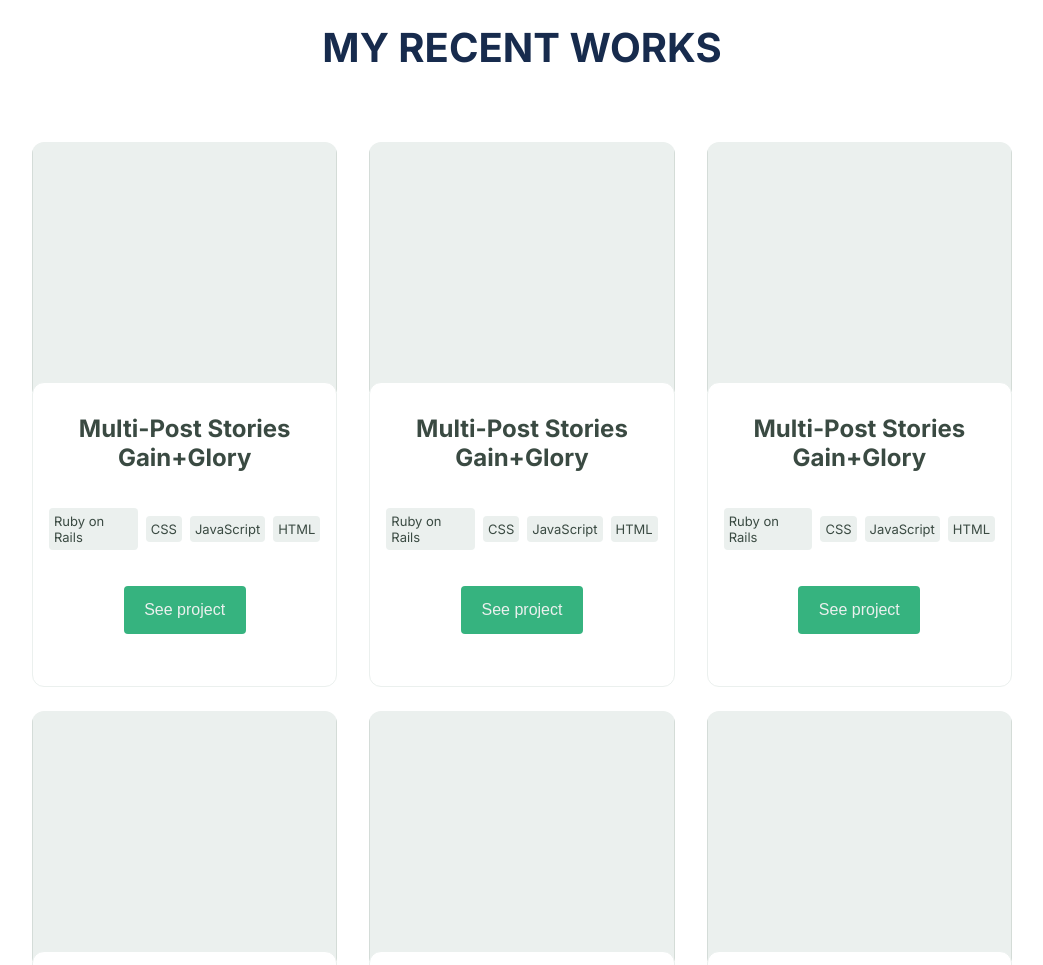
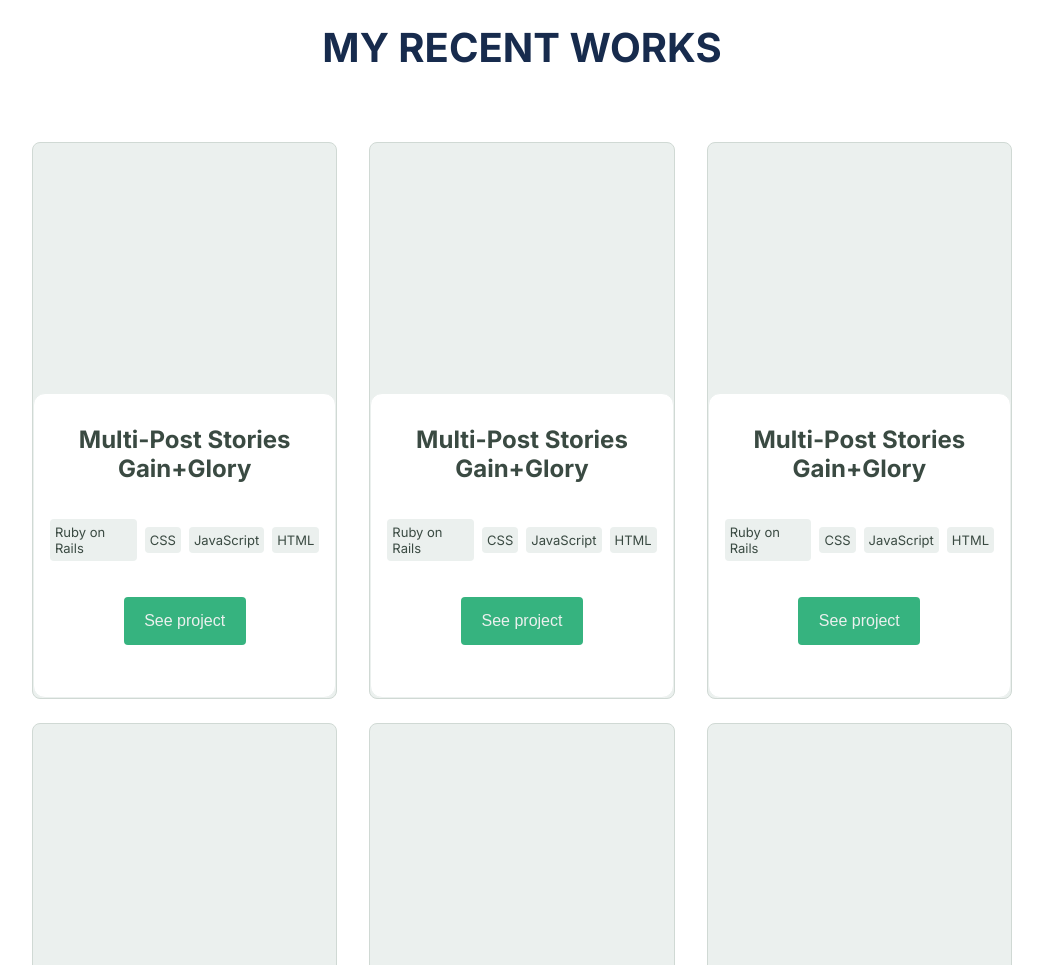
Before and after one commit to axcell-0/microverse-portfolio, a website: page index.html in a window 1280 px wide. Shown: the part 1084-2049 px from the top of the page, without its empty margins (118-1161 px from the left). Drawn offline with Linux system fonts and the light colour scheme.

Commit message:
Modified html and css placeholder cards

```diff
--- a/index.html
+++ b/index.html
@@ -70,11 +70,7 @@
       </div>
       <section class="section-placeholder">
         <div class="placeholder-container">
-          <img
-            src="./images/works-img/placeholder.svg"
-            alt="placeholder"
-            class="placeholder"
-          />
+          <div class="placeholder">
           <div class="text-container">
             <h1>
               Multi-Post Stories <br />
@@ -91,12 +87,9 @@
             </div>
           </div>
         </div>
+        </div>
         <div class="placeholder-container">
-          <img
-            src="./images/works-img/placeholder.svg"
-            alt="placeholder"
-            class="placeholder"
-          />
+          <div class="placeholder">
           <div class="text-container">
             <h1>
               Multi-Post Stories <br />
@@ -113,12 +106,9 @@
             </div>
           </div>
         </div>
+        </div>
         <div class="placeholder-container">
-          <img
-            src="./images/works-img/placeholder.svg"
-            alt="placeholder"
-            class="placeholder"
-          />
+          <div class="placeholder">
           <div class="text-container">
             <h1>
               Multi-Post Stories <br />
@@ -135,12 +125,9 @@
             </div>
           </div>
         </div>
+        </div>
         <div class="placeholder-container">
-          <img
-            src="./images/works-img/placeholder.svg"
-            alt="placeholder"
-            class="placeholder"
-          />
+          <div class="placeholder">
           <div class="text-container">
             <h1>
               Multi-Post Stories <br />
@@ -157,12 +144,9 @@
             </div>
           </div>
         </div>
+        </div>
         <div class="placeholder-container">
-          <img
-            src="./images/works-img/placeholder.svg"
-            alt="placeholder"
-            class="placeholder"
-          />
+          <div class="placeholder">
           <div class="text-container">
             <h1>
               Multi-Post Stories <br />
@@ -179,12 +163,9 @@
             </div>
           </div>
         </div>
+        </div>
         <div class="placeholder-container">
-          <img
-            src="./images/works-img/placeholder.svg"
-            alt="placeholder"
-            class="placeholder"
-          />
+          <div class="placeholder">
           <div class="text-container">
             <h1>
               Multi-Post Stories <br />
@@ -200,6 +181,7 @@
               <button class="button-text">See project</button>
             </div>
           </div>
+        </div>
         </div>
       </section>
       <section class="about-container" id="about">
--- a/style.css
+++ b/style.css
@@ -205,11 +205,11 @@ body {
 }
 
 .placeholder {
-  max-height: 250px;
-  width: 100%;
-  object-fit: cover;
-  object-position: center;
-  border-radius: 12px 12px 0 0;
+  display: flex;
+  flex-direction: column;
+  background: #ebf0ee;
+  border: 1px solid #d0d9d4;
+  border-radius: 8px;
 }
 
 .text-container {
@@ -220,7 +220,7 @@ body {
   flex-direction: column;
   align-items: center;
   border-radius: 12px;
-  margin-top: -10px;
+  margin-top: 250px;
   background: white;
 }
 
```
Also changed, not shown: script.js (line endings or trailing spaces).
